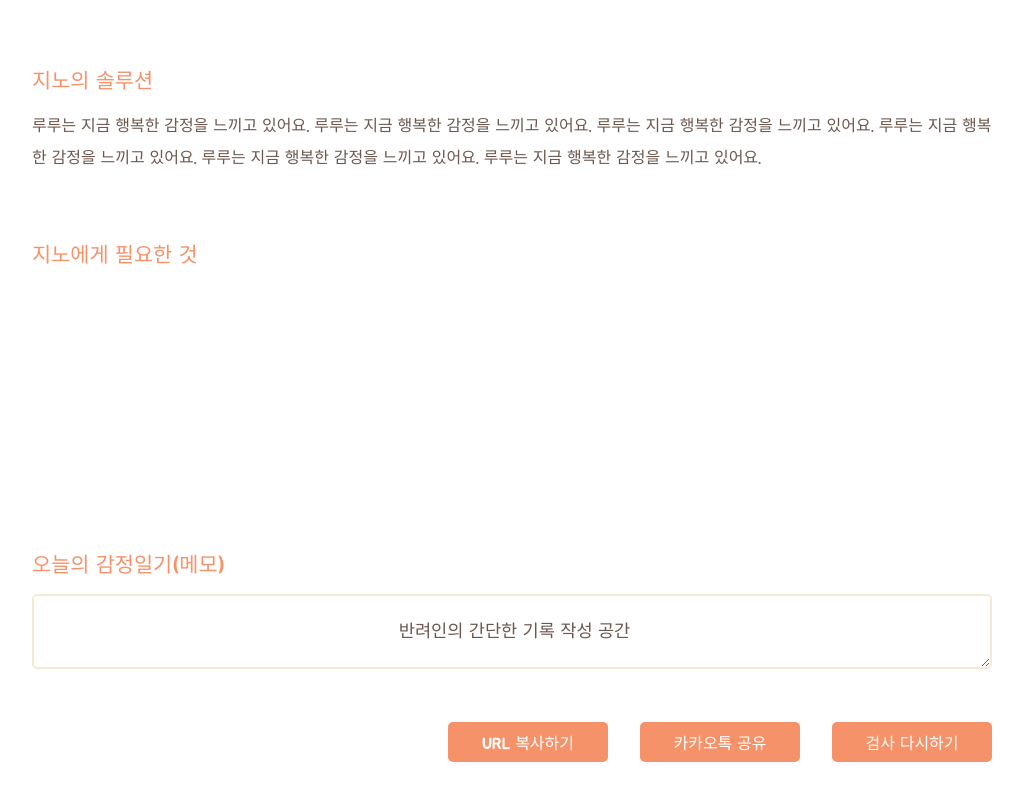
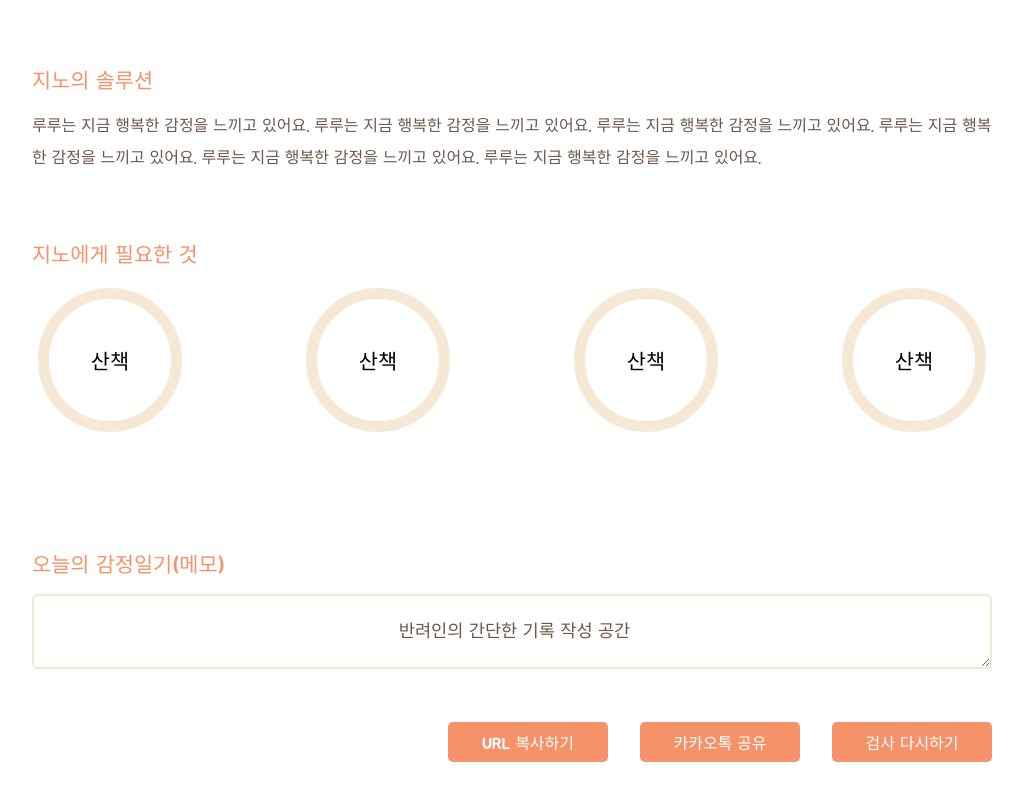
Before and after one commit to CreamDeLaCream/creme-client, a React (Create React App) app: page /result in a window 1280 px wide. Shown: the part 1238-2038 px from the top of the page, without its empty margins (128-1151 px from the left). Built offline with nearby package versions, Linux system fonts and the light colour scheme; a web font is replaced by a local one.

Commit message:
[#40] style: circle 공통 컴포넌트 변경으로 인한 스타일 수정

```diff
--- a/src/pages/Main/MainPage.js
+++ b/src/pages/Main/MainPage.js
@@ -160,11 +160,11 @@ const MainPage = (props) => {
         </Grid>
 
         <SectionWrapper>
-          <Grid >
+          <Grid>
             <Grid margin="2rem auto" display="flex" justifyContent="center">
               <div {...getRootProps()}>
                 <input {...getInputProps()} />
-                <Circle size="15" cursor>
+                <Circle size="15" border="1rem solid var(--cream)" cursor>
                   {isDragActive ? null : <div>{images}</div>}
                 </Circle>
               </div>
--- a/src/pages/Result/Dropdown.js
+++ b/src/pages/Result/Dropdown.js
@@ -1,7 +1,7 @@
 import React, { useRef } from 'react';
 import styled from 'styled-components';
 
-import { Text, Circle } from '../../common/components';
+import { Grid, Text, Circle } from '../../common/components';
 import useDetectOutsideClick from '../../common/utils/useDetectOutsideClick';
 
 const Dropdown = (props) => {
@@ -12,7 +12,9 @@ const Dropdown = (props) => {
   return (
     <MenuContainer>
       <TriggerButton onClick={onClick}>
-        <Circle size="9" />
+        <Circle size="9" border="0.7rem solid var(--cream)" is_flex_center>
+          <Text type="subTitle">산책</Text>
+        </Circle>
       </TriggerButton>
       <Nav
         ref={dropdownRef}
--- a/src/pages/Result/ResultData.js
+++ b/src/pages/Result/ResultData.js
@@ -8,7 +8,7 @@ export const resultData = [
     match: true,
     dog: { emotion: 'Happy', prob: 0.9054175019 },
     dog_coordinate: 'x1, y1, x2, y2',
-    human_emotion: { emotion: 'sad', prob: 0.9054175019 },
+    human_emotion: { emotion: 'sad', prob: 0.2054175019 },
     human_coordinate: 'x1, y1, x2, y2',
     emotion_description:
       '루루는 지금 행복한 감정을 느끼고 있어요. 루루는 지금 행복한 감정을 느끼고 있어요. 루루는 지금 행복한 감정을 느끼고 있어요. 루루는 지금 행복한 감정을 느끼고 있어요. 루루는 지금 행복한 감정을 느끼고 있어요. 루루는 지금 행복한 감정을 느끼고 있어요.',
```
